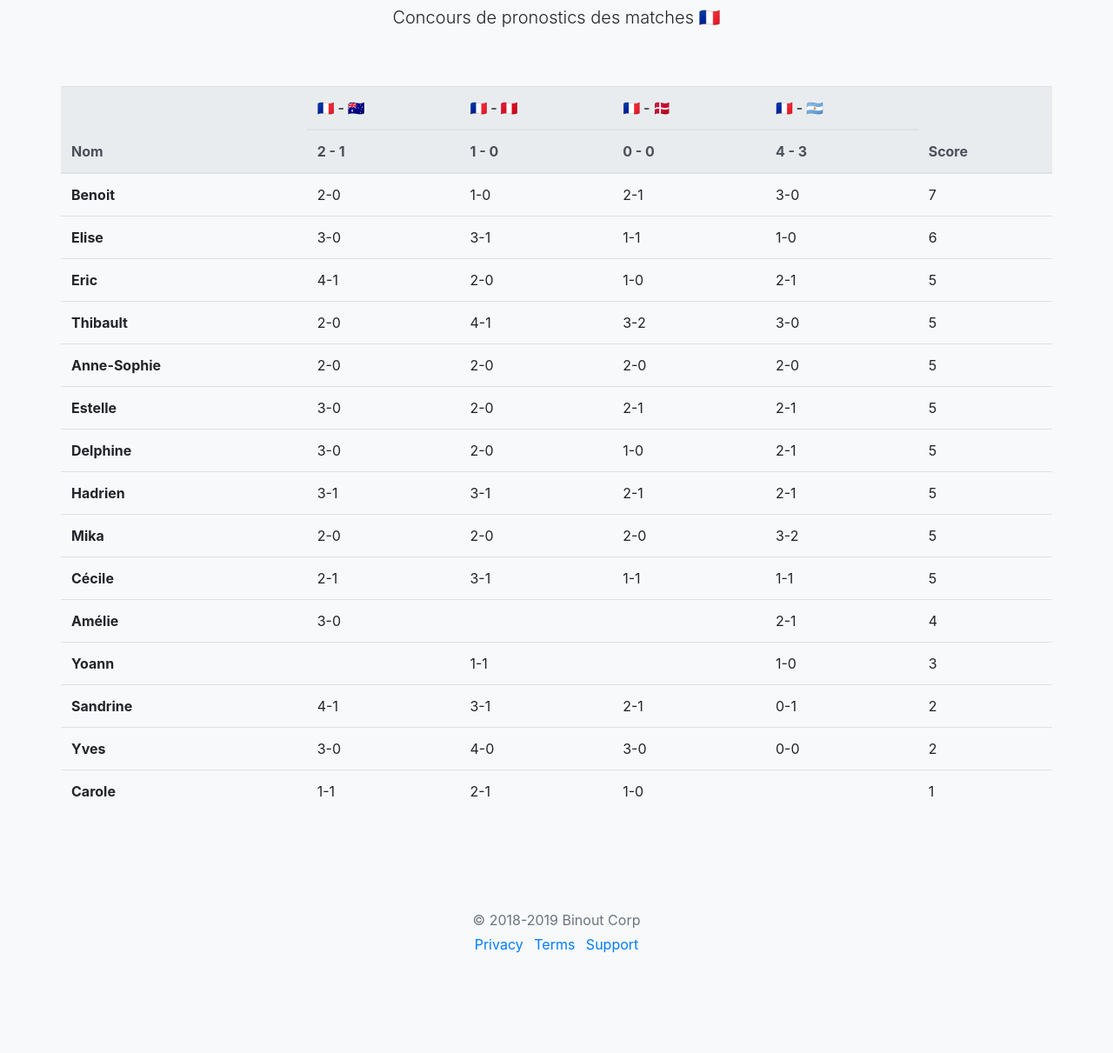
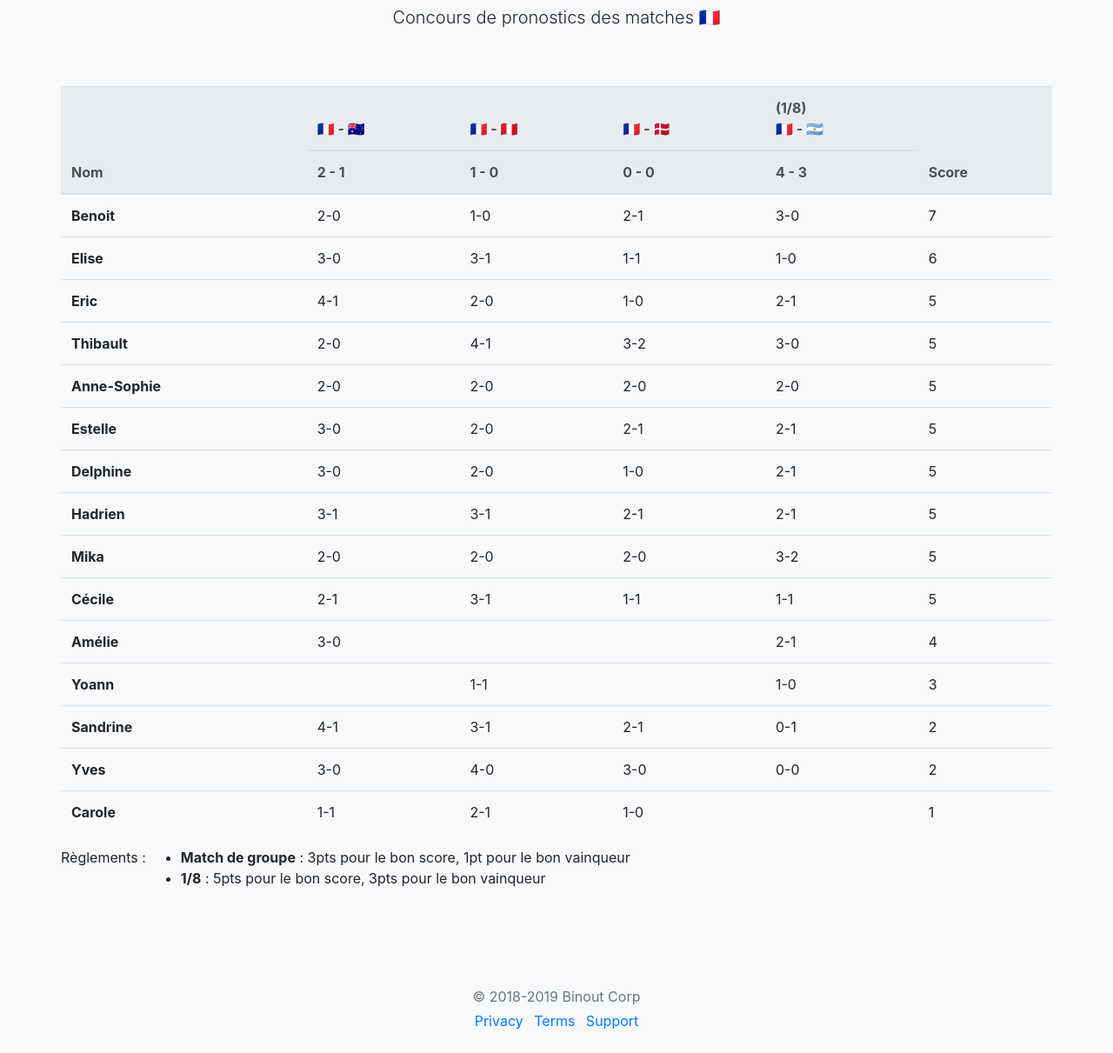
Before and after one commit to binout/worldcup2018, a plain HTML site: page index.html in a window 1280 px wide. Shown: the part 89-1300 px from the top of the page at 87% size. Before the commit the page ends 1235 px from the top, so only its background shows below. Drawn offline with nearby package versions, Linux system fonts and the light colour scheme; a web font is replaced by a local one.

Commit message:
add rules

```diff
--- a/index.html
+++ b/index.html
@@ -30,7 +30,7 @@
               <th scope="col">🇫🇷 - 🇦🇺</th>
               <th scope="col">🇫🇷 - 🇵🇪</th>
               <th scope="col">🇫🇷 - 🇩🇰</th>
-              <th scope="col">🇫🇷 - 🇦🇷</th>
+              <th scope="col">(1/8) <br/> 🇫🇷 - 🇦🇷</th>
               <th scope="col" rowspan="2">Score</th>
             </tr>
             <tr>
@@ -44,6 +44,13 @@
           </tbody>
         </table>
 
+        <p>
+          Règlements :
+          <ul>
+            <li><b>Match de groupe</b> : 3pts pour le bon score, 1pt pour le bon vainqueur</li>
+            <li><b>1/8</b> : 5pts pour le bon score, 3pts pour le bon vainqueur</li>
+          </ul>
+        </p>
       </div>
 
       <footer class="my-5 pt-5 text-muted text-center text-small">
```
